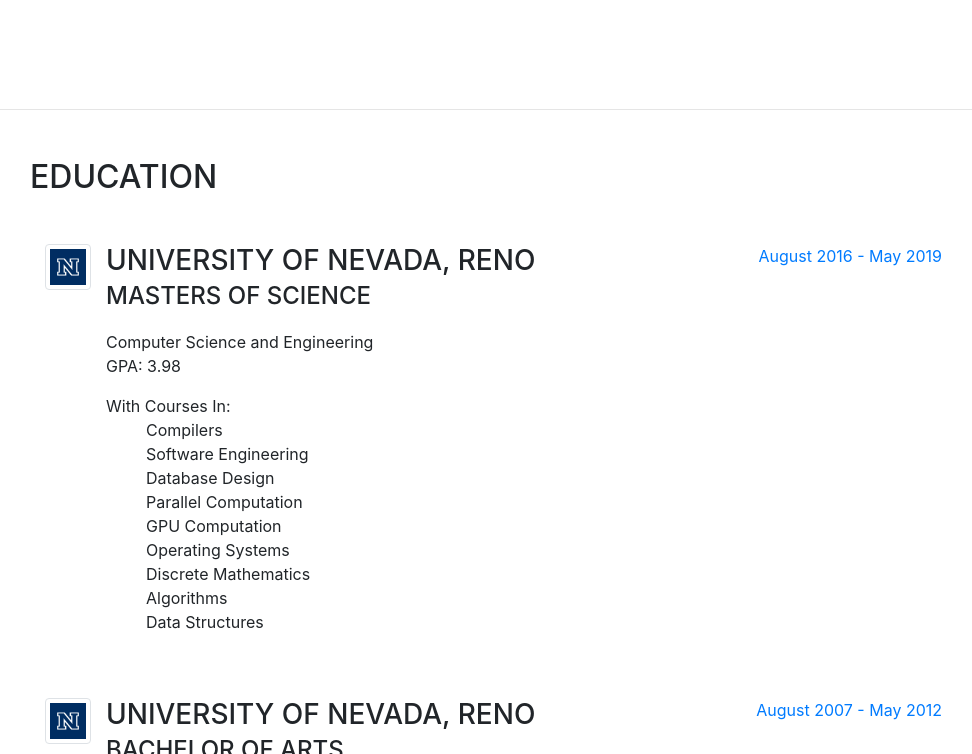
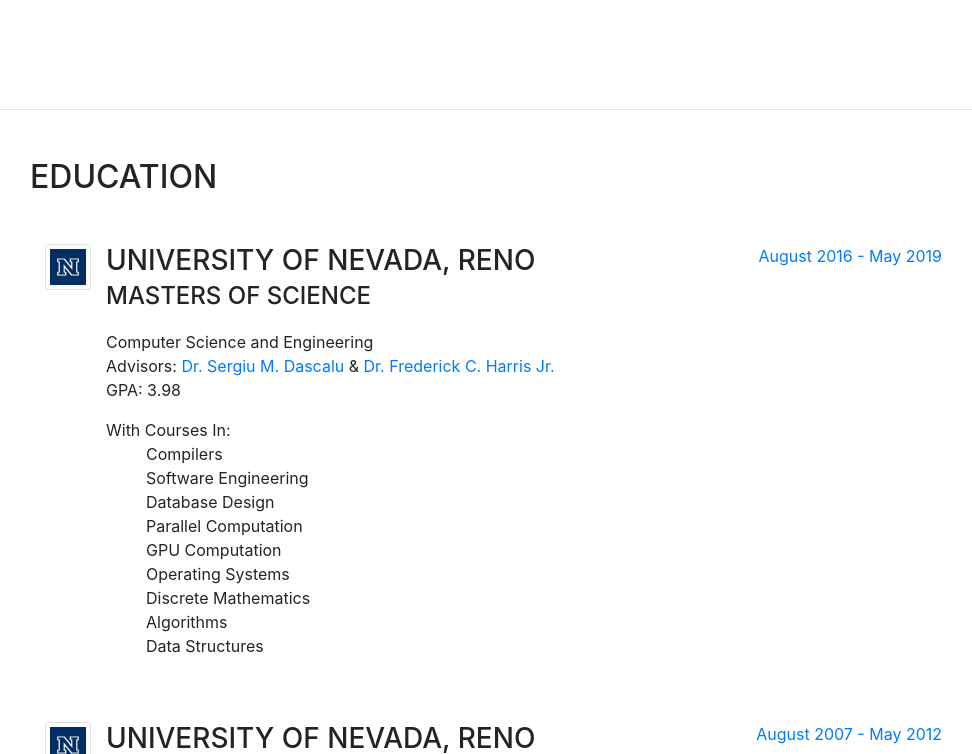
Before and after one commit to cscully-allison/resume-webpage, a website with bundled scripts: page index.html in a window 1280 px wide. Shown: the part 11246-12000 px from the top of the page, without its empty margins (290-1262 px from the left). Built offline with nearby package versions, Linux system fonts and the light colour scheme; some icons are missing; a web font is replaced by a local one.

Commit message:
Added links to advisors

```diff
--- a/index.html
+++ b/index.html
@@ -492,6 +492,7 @@
               <h3 class="mb-0">University of Nevada, Reno</h3>
               <div class="subheading mb-3">Masters of Science</div>
               <div>Computer Science and Engineering</div>
+              <div>Advisors: <a href="http://cse.unr.edu/~dascalus">Dr. Sergiu M. Dascalu</a> & <a href="http://cse.unr.edu/~fredh">Dr. Frederick C. Harris Jr.</a></div>
               <p>GPA: 3.98</p>
               <div class="">With Courses In:</div>
               <ul class="hidden">
```
